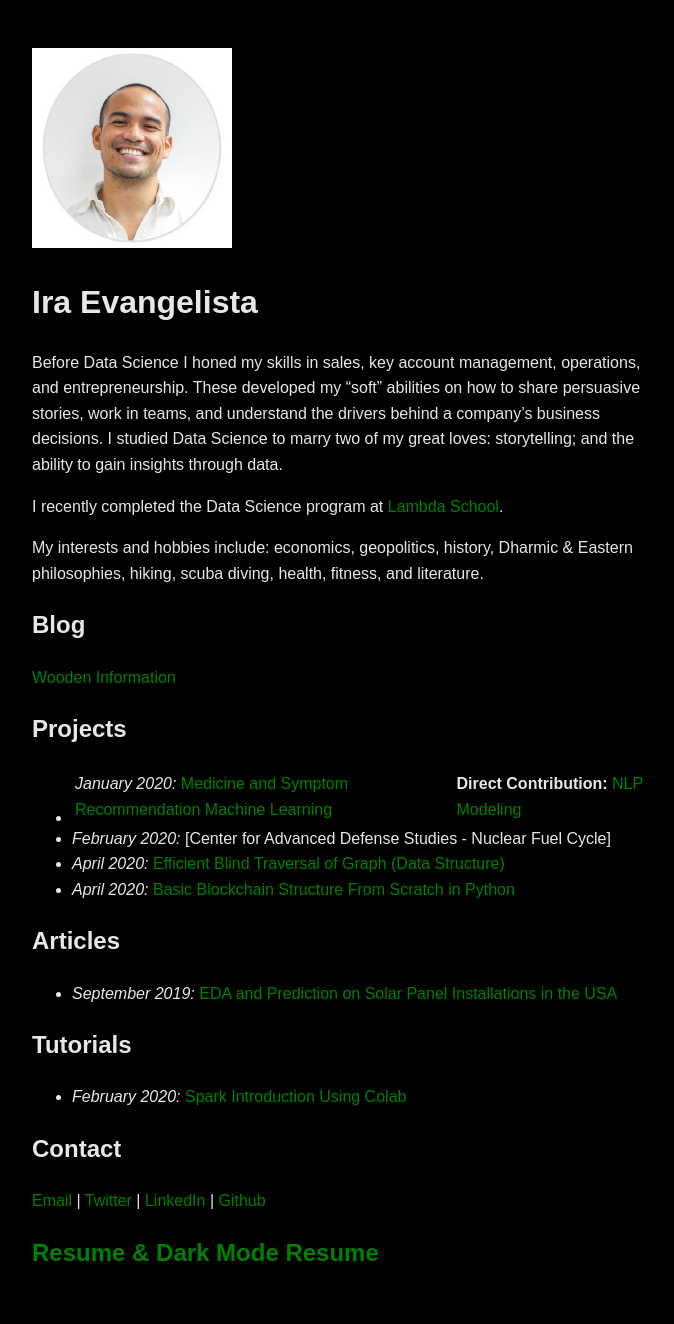
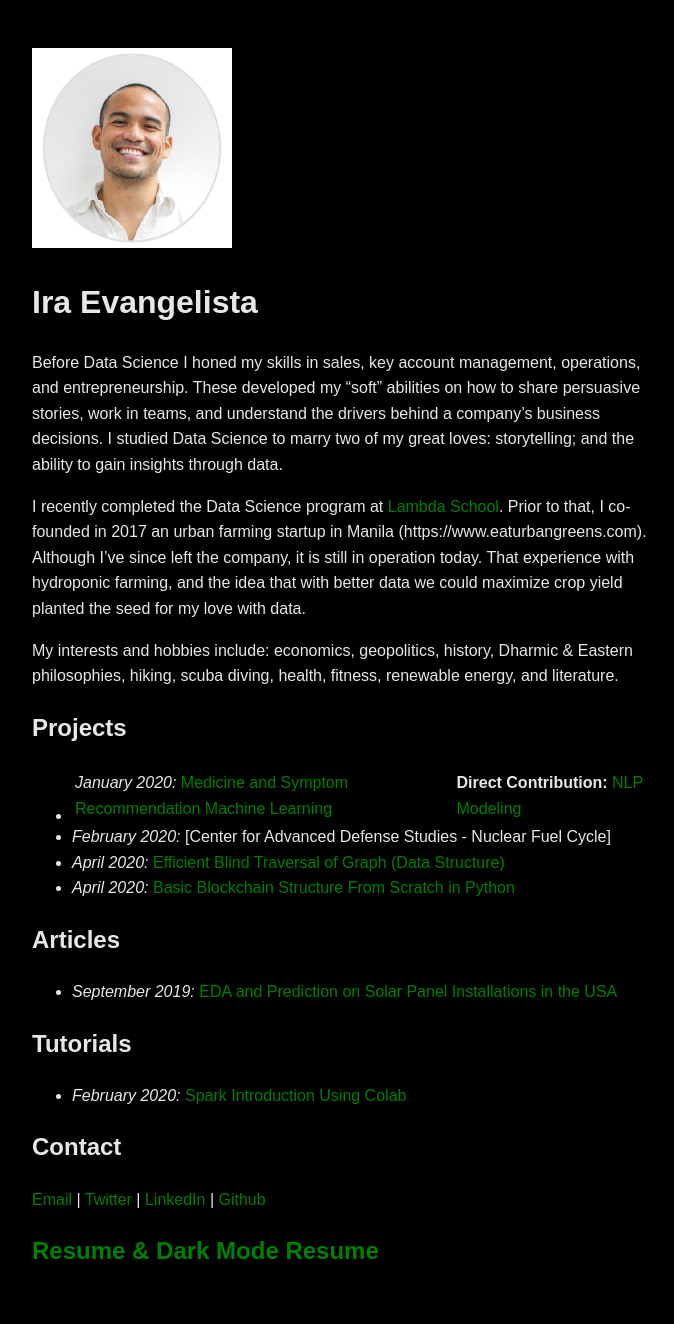
Before and after one commit to pragmatizt/ira_evangelista.github.io, a Jekyll site: the page built from index.md, in a window 1280 px wide. Shown: the whole page, without its empty margins (296-970 px from the left). Built offline with Jekyll 4.4.1, drawn with Linux system fonts in a browser that asks for light colours; our own code applies the rules of GitHub Pages for plain Markdown files.

Commit message:
Update index.md

```diff
--- a/index.md
+++ b/index.md
@@ -4,12 +4,9 @@
 
 Before Data Science I honed my skills in sales, key account management, operations, and entrepreneurship. These developed my “soft” abilities on how to share persuasive stories, work in teams, and understand the drivers behind a company’s business decisions. I studied Data Science to marry two of my great loves: storytelling; and the ability to gain insights through data.
 
-I recently completed the Data Science program at [Lambda School](https://lambdaschool.com/).
+I recently completed the Data Science program at [Lambda School](https://lambdaschool.com/). Prior to that, I co-founded in 2017 an urban farming startup in Manila (https://www.eaturbangreens.com).  Although I've since left the company, it is still in operation today.  That experience with hydroponic farming, and the idea that with better data we could maximize crop yield planted the seed for my love with data.
 
-My interests and hobbies include: economics, geopolitics, history, Dharmic & Eastern philosophies, hiking, scuba diving, health, fitness, and literature.
-
-## Blog
-[Wooden Information](https://medium.com/wooden-information/)
+My interests and hobbies include: economics, geopolitics, history, Dharmic & Eastern philosophies, hiking, scuba diving, health, fitness, renewable energy, and literature.
 
 ## Projects
 - *January 2020:* [Medicine and Symptom Recommendation Machine Learning](https://github.com/Medical-Cabinet-2) | **Direct Contribution:** [NLP Modeling](https://github.com/Medical-Cabinet-2/Data-Science/blob/master/NLP_model/nlp_model_comparison.ipynb)
```
